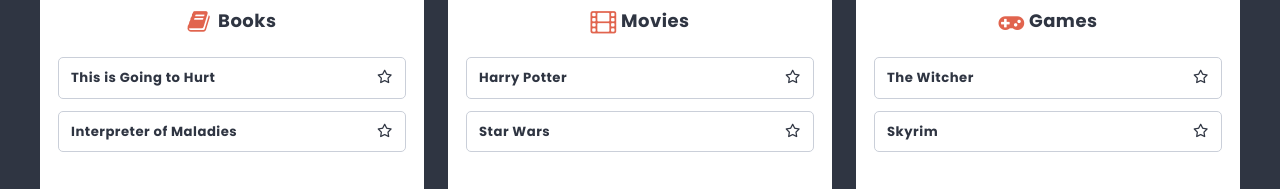
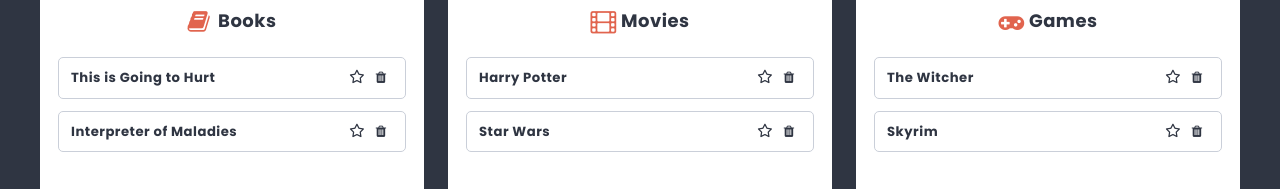
Before and after one commit to PiotrEk-721/React-Project-Learn, a React (Create React App) app: page /list/1 in a window 1280 px wide. Shown: the part 409-598 px from the top of the page. Built offline with nearby package versions, Linux system fonts and the light colour scheme.

Commit message:
14.5. add features to deleted card

```diff
--- a/src/components/Card/Card.js
+++ b/src/components/Card/Card.js
@@ -1,5 +1,5 @@
 import { useDispatch } from 'react-redux';
-import { toggleCardFavorite } from '../../redux/cardRedux.js';
+import { toggleCardFavorite, removeCard } from '../../redux/cardRedux.js';
 import styles from './Card.module.scss';
 
 const Card = ({ id, title, isFavorite }) => {
@@ -9,12 +9,21 @@ const Card = ({ id, title, isFavorite }) => {
     dispatch(toggleCardFavorite(id));
   };
 
+  const handleRemove = () => {
+    dispatch(removeCard(id));
+  };
+
   return (
     <li className={styles.card}>
       {title}
-      <button className={styles.cardButton} onClick={handleToggle}>
-        <i className={isFavorite ? 'fas fa-star' : 'far fa-star'}></i>
-      </button>
+      <div>
+        <button className={styles.cardButton} onClick={handleToggle}>
+          <i className={isFavorite ? 'fas fa-star' : 'far fa-star'}></i>
+        </button>
+        <button className={styles.cardButton} onClick={handleRemove}>
+          <i className={'fa fa-trash'}></i>
+        </button>
+      </div>
     </li>
   );
 };
--- a/src/components/Card/Card.module.scss
+++ b/src/components/Card/Card.module.scss
@@ -14,6 +14,7 @@
 }
 
 .cardButton {
+    width: $base-size * 2;
     background: none;
     border: none;
     padding: 0;
--- a/src/redux/cardRedux.js
+++ b/src/redux/cardRedux.js
@@ -4,6 +4,7 @@ import { strContains } from '../utils/strContains';
 const createActionName = (actionName) => `app/cards/${actionName}`;
 const ADD_CARD = createActionName('ADD_CARD');
 const TOGGLE_CARD_FAVORITE = createActionName('TOGGLE_CARD_FAVORITE');
+const REMOVE_CARD = createActionName('REMOVE_CARD');
 
 export const getFilteredCards = ({ cards, searchString }, columnId) =>
   cards.filter((card) => card.columnId === columnId && strContains(card.title, searchString));
@@ -14,12 +15,16 @@ export const addCard = (payload) => ({ type: ADD_CARD, payload });
 
 export const toggleCardFavorite = (id) => ({ type: TOGGLE_CARD_FAVORITE, payload: id });
 
+export const removeCard = (id) => ({ type: REMOVE_CARD, payload: id });
+
 const cardsReducer = (statePart = [], action) => {
   switch (action.type) {
     case ADD_CARD:
       return [...statePart, { ...action.payload, id: shortid() }];
     case TOGGLE_CARD_FAVORITE:
       return statePart.map((card) => (card.id === action.payload ? { ...card, isFavorite: !card.isFavorite } : card));
+    case REMOVE_CARD:
+      return statePart.filter((card) => card.id !== action.payload);
     default:
       return statePart;
   }
```
